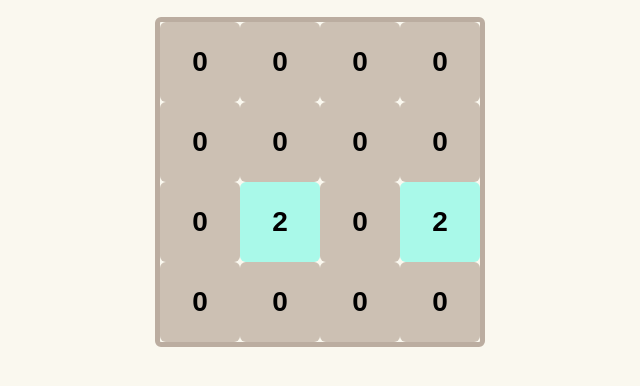
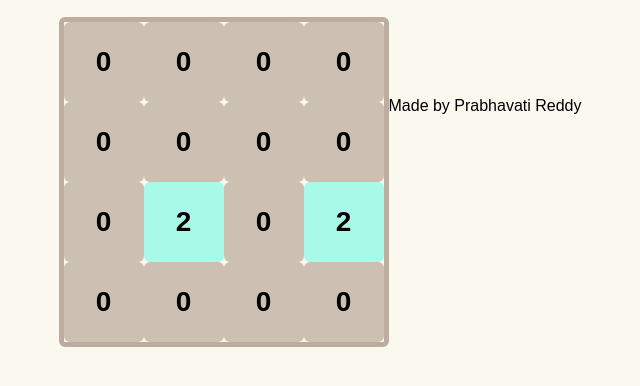
Before and after one commit to Prabhavatireddyy/2048_Game, a plain HTML site: page index.html in a window 1280 px wide. Shown: the part 294-680 px from the top of the page, without its empty margins (320-960 px from the left). Drawn offline with Linux system fonts and the light colour scheme.

Commit message:
Update index.html

```diff
--- a/index.html
+++ b/index.html
@@ -20,6 +20,9 @@
     </div>
   </div>
   <script src="script.js"></script>
+  <footer>
+        <p class="highlight">Made by Prabhavati Reddy</p>
+    </footer>
 </body>
 
 </html>
```
